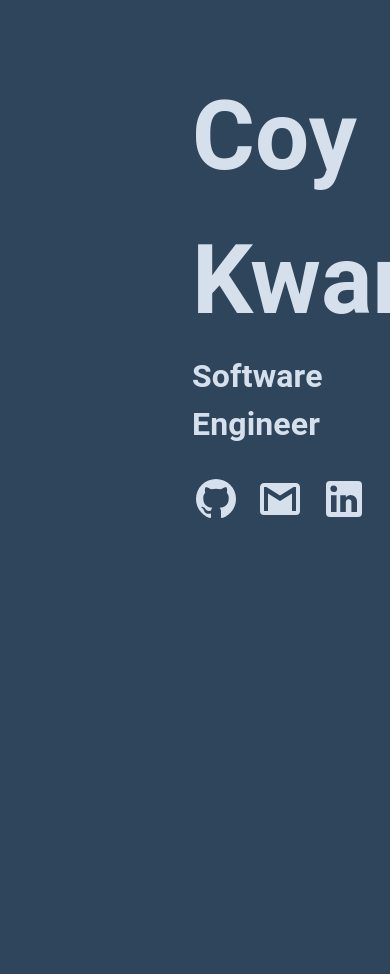
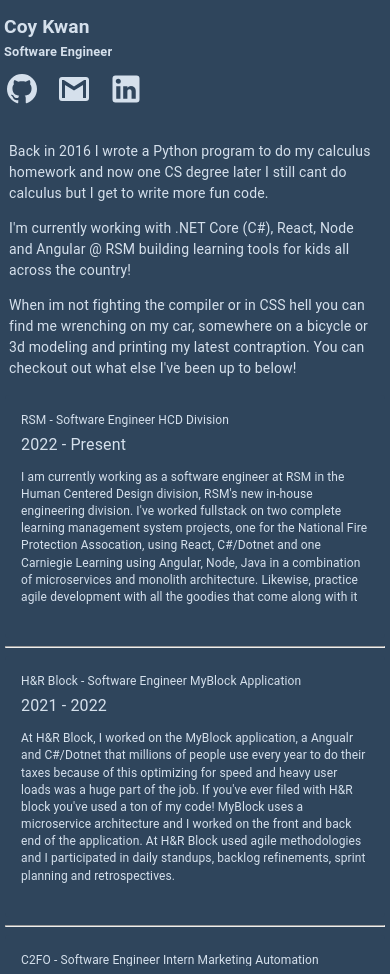
Before and after one commit to coykwan/coykwan.com2, a Next.js app: page / in a window 390 px wide. Before the commit the page ends 844 px from the top, so only its background shows below. Built offline with nearby package versions, Linux system fonts and the light colour scheme.

Commit message:
Added styles for mobile

```diff
--- a/pages/_app.tsx
+++ b/pages/_app.tsx
@@ -24,11 +24,8 @@
         <meta name="viewport" content="initial-scale=1, width=device-width" />
       </Head>
       <ThemeProvider theme={theme}>
-        {/* CssBaseline kickstart an elegant, consistent, and simple baseline to build upon. */}
         <CssBaseline />
-
           <Component {...pageProps} />
-
       </ThemeProvider>
     </CacheProvider>
   );
--- a/src/components/Card/OccupationCardComponent.module.scss
+++ b/src/components/Card/OccupationCardComponent.module.scss
@@ -7,3 +7,12 @@
 .title {
     font-size: 24px;
 }
+
+@media (max-width: 768px) {
+        .description {
+        font-size: 12px;
+    }
+    .title {
+        font-size: 12px;
+    }
+}
--- a/src/components/Footer/Footer.module.scss
+++ b/src/components/Footer/Footer.module.scss
@@ -1,3 +1,25 @@
 .footer {
     font-size: 0.8rem;
+    height: fit-content;
 }
+.footerWrapper{
+    color: #D5E0EC;
+    font-size: 6px;
+    padding: 1rem;
+    margin-top: 1rem;
+    margin-bottom: 0rem;
+    min-width: 110%;
+}
+
+@media (max-width: 768px) {
+    .footerWrapper{
+        color: #D5E0EC;
+        opacity: 0.3;
+        text-align: center;
+        font-size: 6px;
+        padding: 1rem;
+        padding-right: 3.5rem;
+        margin-top: 1px;
+        margin-bottom: 7rem;
+    }
+}
--- a/src/components/Footer/Footer.tsx
+++ b/src/components/Footer/Footer.tsx
@@ -2,20 +2,16 @@
 import style from './Footer.module.scss';
 
 export const Footer = () => (
-    <FooterWrapper>
+    <div className={style["footerWrapper"]}>
       <p className={style["footer"]}>
         {new Date().getFullYear()} Made by yours truly using Next.js, Material UI, and TypeScript all deployed with Vercel
       </p>
-    </FooterWrapper>
+    </div>
   );
-  const FooterWrapper = styled("div")({
-    bottom: 0,
-    color: "#D5E0EC",
-    fontsize: "6px",
-    padding: "1rem",
-    marginTop: "1rem",
-  });
-
-  const FooterText = styled(Typography)`
-    text-transform: uppercase;
-  `;
+  // const FooterWrapper = styled("div")({
+  //   color: "#D5E0EC",
+  //   fontsize: "4px",
+  //   padding: "1rem",
+  //   marginTop: "1rem",
+  //   marginBottom: "10rem",
+  // });
--- a/src/components/Intro/Intro.module.scss
+++ b/src/components/Intro/Intro.module.scss
@@ -7,3 +7,15 @@
     margin-bottom: 8rem;
     padding: 16px
 }
+
+@media (max-width: 768px) {
+        .intro {
+        color: #D5E0EC;
+        font-size: 14px;
+        margin-bottom: 0.5rem;
+    }
+    .wrapper {
+        margin-bottom: 0.2rem;
+        padding: 4px
+    }
+}
--- a/src/components/SplitContainer/SplitContainer.module.scss
+++ b/src/components/SplitContainer/SplitContainer.module.scss
@@ -1,10 +1,11 @@
 .split-container {
   display: flex;
-  height: 100vh;
+  height: 100%;
   padding: 12rem;
   padding-top: 0;
   padding-bottom: 0;
   gap: 1rem;
+  width: 100%;
 }
 
 .name{
@@ -24,24 +25,64 @@
   background-color: --var(default);
   position: sticky;
   top: 0;
+  width: 50%;
+
 }
-
-
 
 .right-side {
   flex: 1;
   overflow-y: hidden;
   position: relative;
-  height: 100%;
+  height: 100vh;
   margin-bottom: 0px;
-
+  width: 50%;
 }
 
 .scrollable-content {
   position: relative;
   overflow-y: auto;
-  height: 100%;
+  height: 100vh;
   padding: 4rem;
   margin-bottom: 0px;
   padding-bottom: 0px;
 }
+
+@media (max-width: 768px) {
+    .split-container {
+    display: flex;
+    flex-direction: column;
+    padding: 4px;
+    padding-top: 0;
+    padding-bottom: 0;
+    gap: 0.5rem;
+    width: 100%;
+  }
+    .scrollable-content {
+      padding: 1px;
+  }
+    .name{
+    color: #D5E0EC;
+    font-size: 1.2rem;
+    margin-bottom: 0;
+  }
+    .title{
+    color: #D5E0EC;
+    font-size: 0.8rem;
+    margin-top: 0;
+  }
+    .right-side {
+    flex: 1;
+    overflow-y: hidden;
+    position: relative;
+    margin-bottom: 8px;
+    width: 100%;
+  }
+    .left-side {
+    flex: 1;
+    background-color: --var(default);
+    position: sticky;
+    top: 0;
+    width: 100%;
+
+  }
+}
--- a/src/components/SplitContainer/SplitContainer.tsx
+++ b/src/components/SplitContainer/SplitContainer.tsx
@@ -23,7 +23,7 @@
             <Icon
               className="HeaderIcon"
               path={mdiGithub}
-              size={2.0}
+              size={1.5}
               color="#D5E0EC"
             />
           </a>
@@ -31,7 +31,7 @@
             <Icon
               className="HeaderIcon"
               path={mdiGmail}
-              size={2.0}
+              size={1.5}
               color="#D5E0EC"
             />
           </a>
@@ -42,7 +42,7 @@
             <Icon
               className="HeaderIcon"
               path={mdiLinkedin}
-              size={2.0}
+              size={1.5}
               color="#D5E0EC"
             />
           </a>
```
Also changed, not shown: 1 other file (tests, documents, lock files or other folders).
